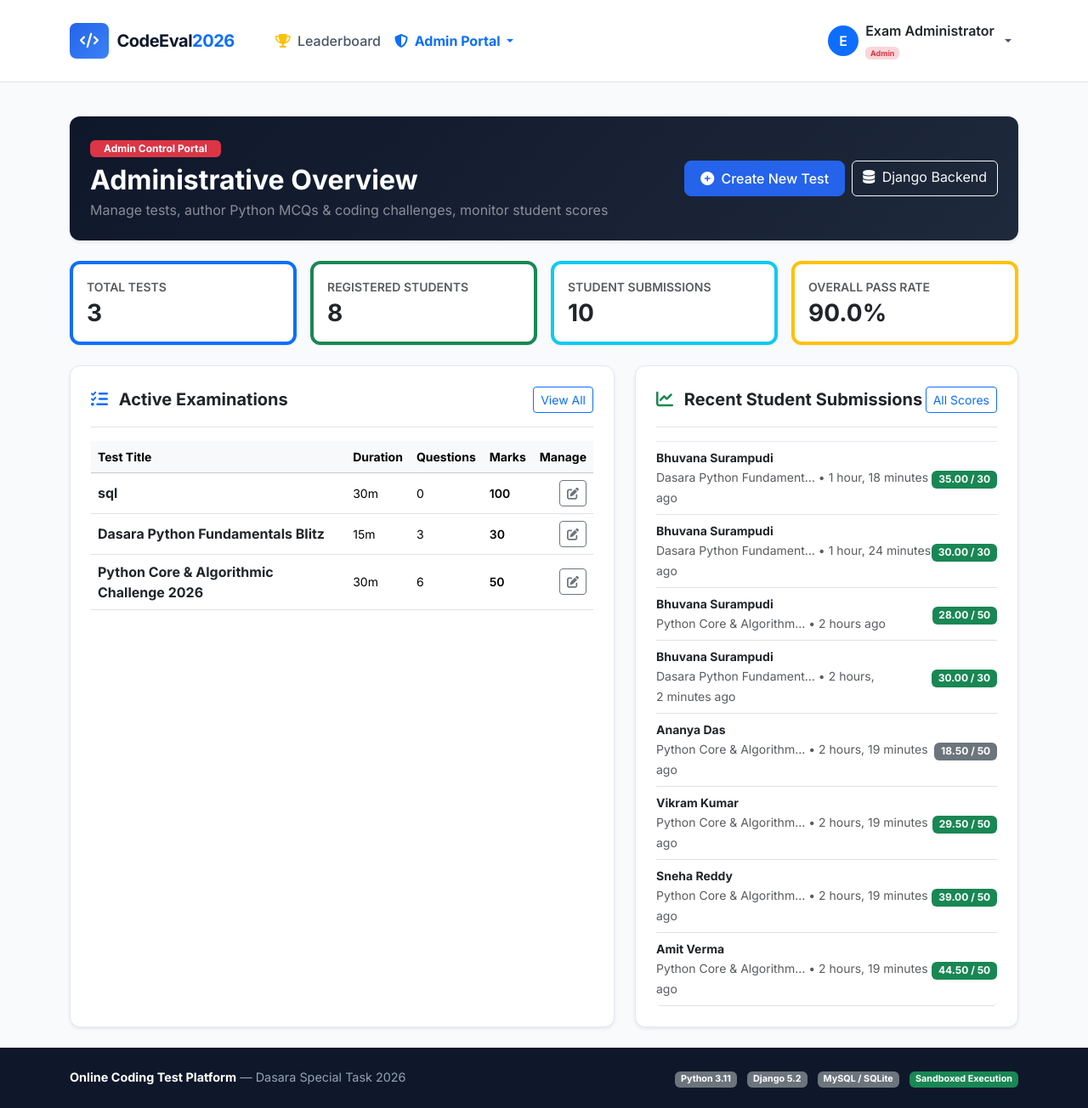
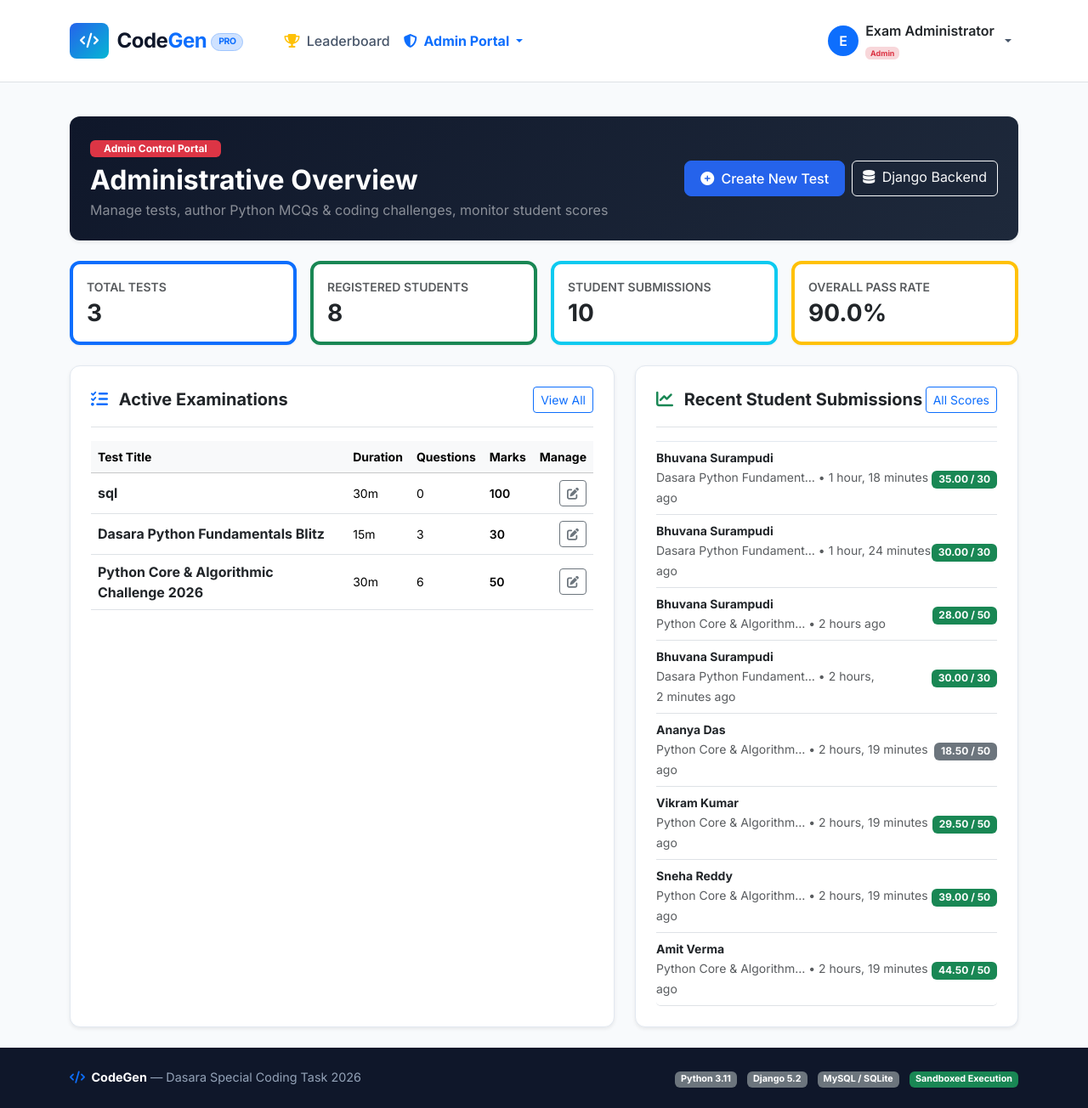
Before and after one commit to chandra1414/Online-Test-Platform, a Django app: page /admin-portal/ in a window 1280 px wide. Shown: the whole page at 85% size. Run offline with Django 5.2, Linux system fonts and the light colour scheme; a user stored in the database is signed in; data comes from the database, SQL or seed files in the repository; some libraries are stand-ins or nearby versions.

Commit message:
Rebrand platform to CodeGen: update navbar, certificates, and documentation

```diff
--- a/exam_portal/certificate.py
+++ b/exam_portal/certificate.py
@@ -144,7 +144,7 @@ def generate_certificate_pdf(attempt, rank=1):
 
     story = []
     story.append(Spacer(1, 10))
-    story.append(Paragraph("ONLINE CODING TEST PLATFORM", ParagraphStyle(
+    story.append(Paragraph("CODEGEN ASSESSMENT & CODING PLATFORM", ParagraphStyle(
         'OrgHeader', fontName='Helvetica-Bold', fontSize=10, leading=12,
         textColor=colors.HexColor('#2563EB'), alignment=1, spaceAfter=8
     )))
--- a/templates/exam_portal/base.html
+++ b/templates/exam_portal/base.html
@@ -3,7 +3,7 @@
 <head>
     <meta charset="UTF-8">
     <meta name="viewport" content="width=device-width, initial-scale=1.0">
-    <title>{% block title %}Online Coding Test Platform{% endblock %}</title>
+    <title>{% block title %}CodeGen &mdash; Online Coding & Assessment Platform{% endblock %}</title>
     <!-- Google Fonts -->
     <link rel="preconnect" href="https://fonts.googleapis.com">
     <link rel="preconnect" href="https://fonts.gstatic.com" crossorigin>
@@ -114,8 +114,8 @@
     <nav class="navbar navbar-expand-lg navbar-light bg-white border-bottom sticky-top py-3">
         <div class="container">
             <a class="navbar-brand navbar-brand-custom" href="{% url 'home' %}">
-                <span class="brand-icon"><i class="fa-solid fa-code"></i></span>
-                <span>CodeEval<span class="text-primary">2026</span></span>
+                <span class="brand-icon" style="background: linear-gradient(135deg, #2563eb, #06b6d4);"><i class="fa-solid fa-code"></i></span>
+                <span class="fs-4 fw-bold">Code<span class="text-primary">Gen</span> <span class="badge bg-primary-subtle text-primary border border-primary-subtle rounded-pill px-2 py-1" style="font-size: 0.65rem; vertical-align: middle;">PRO</span></span>
             </a>
             <button class="navbar-toggler" type="button" data-bs-toggle="collapse" data-bs-target="#navbarMain">
                 <span class="navbar-toggler-icon"></span>
@@ -229,7 +229,7 @@
         <div class="container text-center">
             <div class="row align-items-center">
                 <div class="col-md-6 text-md-start mb-2 mb-md-0">
-                    <span class="fw-bold text-white">Online Coding Test Platform</span> &mdash; Dasara Special Task 2026
+                    <span class="fw-bold text-white"><i class="fa-solid fa-code text-primary me-1"></i> CodeGen</span> &mdash; Dasara Special Coding Task 2026
                 </div>
                 <div class="col-md-6 text-md-end">
                     <span class="badge bg-secondary me-2">Python 3.11</span>
```
Also changed, not shown: README.md.
